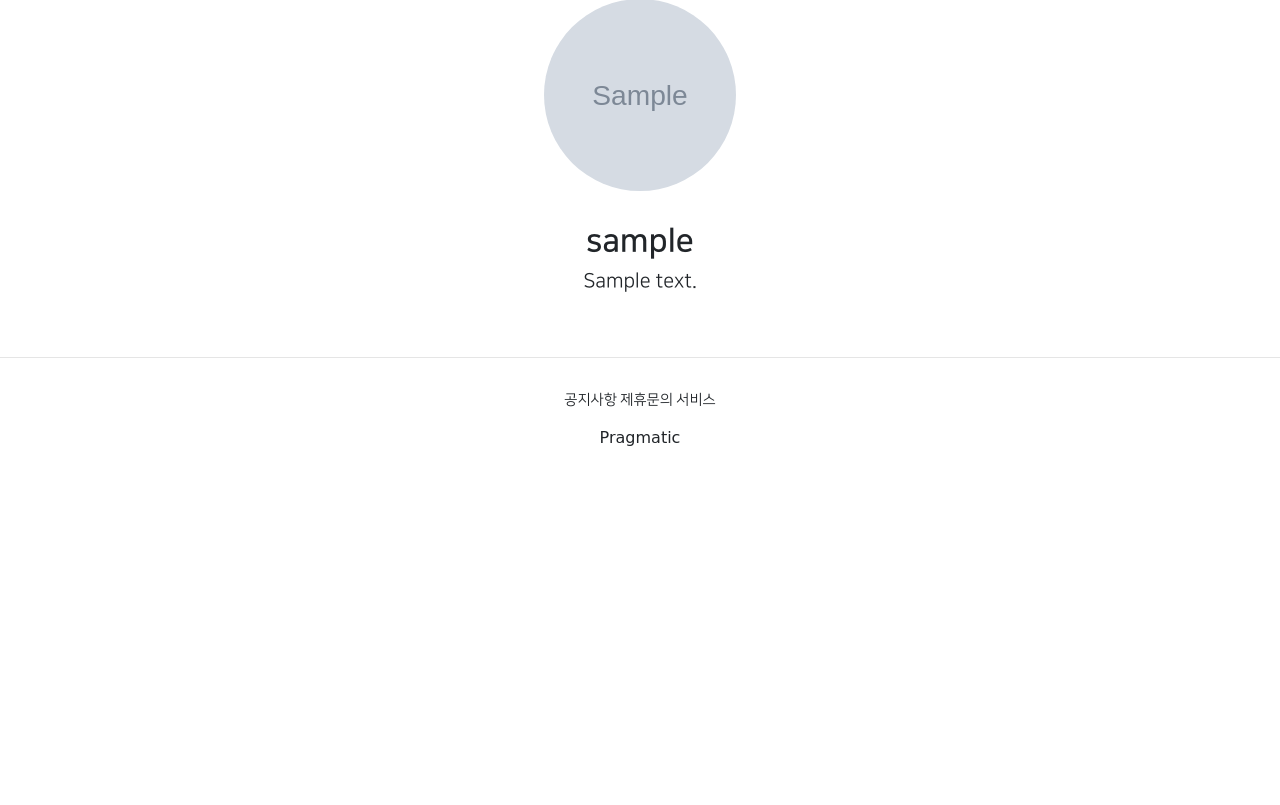
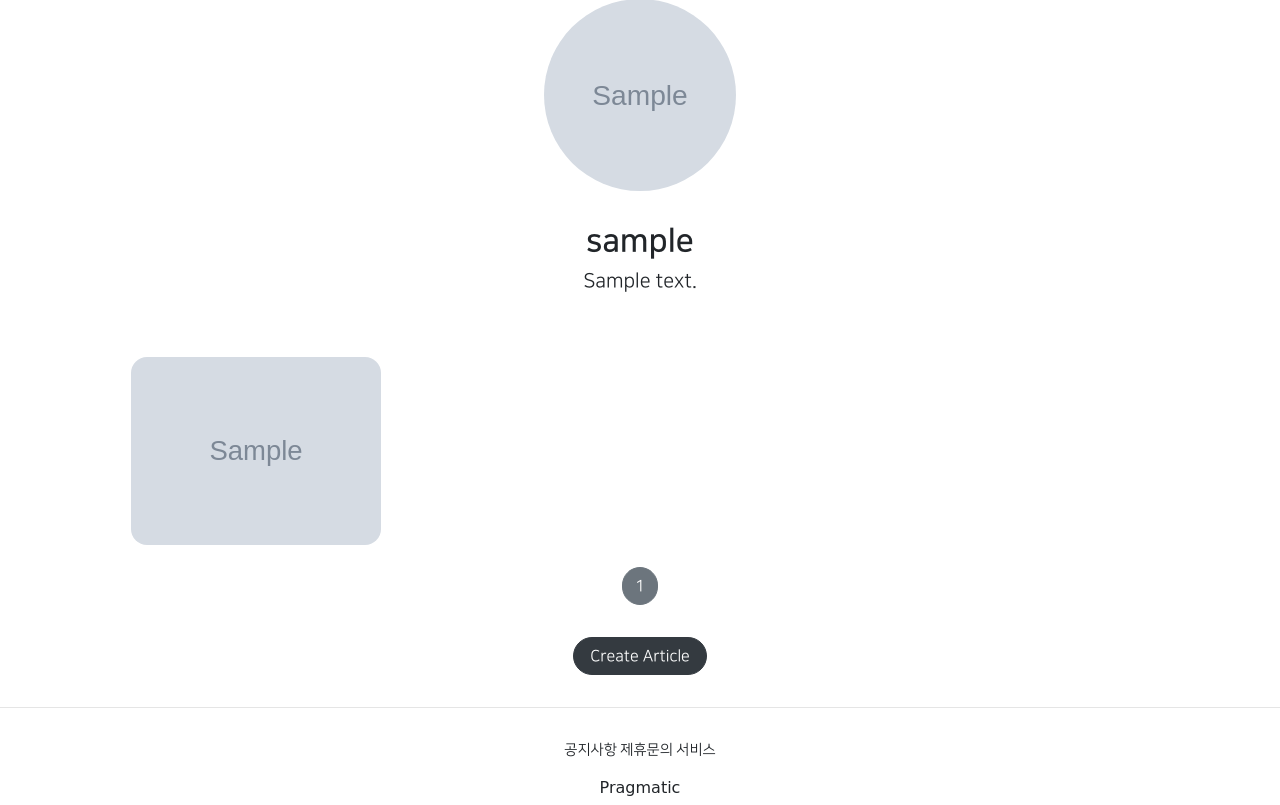
Before and after one commit to ChunDongSuk/pragmatic, a Django app: page /accounts/detail/1 in a window 1280 px wide. Shown: the part 202-1007 px from the top of the page. Before the commit the page ends 648 px from the top, so only its background shows below. Run offline with Django 3.2, Linux system fonts and the light colour scheme; tables that the repository leaves empty hold one stand-in row (values such as "Sample post"); grey boxes marked "Sample" are stand-in pictures; some libraries are stand-ins or nearby versions; some web fonts are replaced.

Commit message:
Django Course 41 commit

```diff
--- a/accountapp/templates/accountapp/detail.html
+++ b/accountapp/templates/accountapp/detail.html
@@ -10,7 +10,7 @@
                 <h2 style="font-family: 'NanumSquareB' ">
                     {{ target_user.profile.nickname }}
                     {% if target_user == user %}
-            <a href="{% url 'projectapp:update' pk=target_user.profile.pk %}">
+                        <a href="{% url 'profileapp:update' pk=target_user.profile.pk %}">
                             edit
                         </a>
                     {% endif %}
@@ -40,5 +40,8 @@
                 </a>
             {% endif %}
         </div>
+        <div>
+            {% include 'snippets/list_fragment.html' with article_list=object_list %}
+        </div>
     </div>
 {% endblock %}
--- a/accountapp/views.py
+++ b/accountapp/views.py
@@ -2,15 +2,17 @@ from django.contrib.auth.decorators import login_required
 from django.contrib.auth.forms import UserCreationForm
 from django.contrib.auth.models import User
 from django.urls import reverse, reverse_lazy
-from django.http import HttpResponseRedirect, HttpResponseForbidden
+from django.http import HttpResponseRedirect
 from django.shortcuts import render
 
 from django.utils.decorators import method_decorator
 from django.views.generic import CreateView, DetailView, UpdateView, DeleteView
+from django.views.generic.list import MultipleObjectMixin
 
 from accountapp.decorators import account_ownership_required
 from accountapp.forms import AccountUpdateForm
 from accountapp.models import HelloWorld
+from articleapp.models import Article
 
 has_ownership = [account_ownership_required, login_required]
 
@@ -39,10 +41,16 @@ class AccountCreateView(CreateView):
     template_name = 'accountapp/create.html'
 
 
-class AccountDetailView(DetailView):
+class AccountDetailView(DetailView, MultipleObjectMixin):
     model = User
     context_object_name = 'target_user'
     template_name = 'accountapp/detail.html'
+
+    paginate_by = 25
+
+    def get_context_data(self, **kwargs):
+        object_list = Article.objects.filter(writer=self.get_object())
+        return super(AccountDetailView, self).get_context_data(object_list=object_list, **kwargs)
 
 
 @method_decorator(has_ownership, 'get')
--- a/articleapp/forms.py
+++ b/articleapp/forms.py
@@ -6,4 +6,4 @@ from articleapp.models import Article
 class ArticleCreationForm(ModelForm):
     class Meta:
         model = Article
-        fields = ['title', 'image', 'content']
+        fields = ['title', 'image', 'project', 'content']
--- a/articleapp/models.py
+++ b/articleapp/models.py
@@ -1,11 +1,12 @@
 from django.contrib.auth.models import User
 from django.db import models
 
+from projectapp.models import Project
 
-# Create your models here.
 
 class Article(models.Model):
     writer = models.ForeignKey(User, on_delete=models.SET_NULL, null=True, related_name='article')
+    project = models.ForeignKey(Project, on_delete=models.SET_NULL, null=True, related_name='article')
 
     title = models.CharField(max_length=200, null=True, blank=True)
     image = models.ImageField(upload_to='article/', null=False, blank=False)
--- a/projectapp/templates/projectapp/detail.html
+++ b/projectapp/templates/projectapp/detail.html
@@ -14,5 +14,9 @@
             </h5>
         </div>
 
+        <div>
+            {% include 'snippets/list_fragment.html' with article_list=object_list %}
+        </div>
+
     </div>
 {% endblock %}
--- a/projectapp/urls.py
+++ b/projectapp/urls.py
@@ -6,6 +6,7 @@ app_name = "projectapp"
 
 urlpatterns = [
     path('list/', ProjectListView.as_view(), name='list'),
+
     path('create/', ProjectCreateView.as_view(), name='create'),
     path('detail/<int:pk>', ProjectDetailView.as_view(), name='detail'),
 ]
--- a/templates/snippets/card_project.html
+++ b/templates/snippets/card_project.html
@@ -1,5 +1,5 @@
 <div style="display: block; text-align: center;">
-    <img src="{{ article.image.url }}" alt="">
+    <img src="{{ project.image.url }}" alt="">
     <h5 class="mt-2" style="font-family: 'NanumSquareB'; ">
         {{ project.title | truncatechars:8 }}
     </h5>
--- /dev/null
+++ b/templates/snippets/list_fragment.html
@@ -0,0 +1,45 @@
+{% load static %}
+
+<style>
+    .container {
+        padding: 0;
+        margin: 0 auto;
+    }
+    .container a {
+        width: 45%;
+        max-width: 250px;
+    }
+    .container div {
+        display: flex;
+        justify-content: center;
+        align-items: center;
+        border-radius: 1rem;
+    }
+
+    .container img {
+        width: 100%;
+        border-radius: 1rem;
+    }
+</style>
+
+{% if article_list %}
+<div class="container">
+    {% for article in article_list %}
+    <a href="{% url 'articleapp:detail' pk=article.pk %}">
+        {% include 'snippets/card.html' with article=article %}
+    </a>
+    {% endfor %}
+</div>
+<script src="{% static 'js/magicgrid.js' %}"></script>
+{% else %}
+<div class="text-center">
+    <h1>No Article YET!!</h1>
+</div>
+{% endif %}
+
+{% include 'snippets/pagination.html' with page_obj=page_obj %}
+<div style="text-align:center;">
+    <a href="{% url 'articleapp:create' %}" class="btn btn-dark rounded-pill mt-3 mb-3 px-3">
+        Create Article
+    </a>
+</div>
```
Also changed, not shown: projectapp/views.py (+10 -2 lines), articleapp/migrations/0002_article_project.py (added), media/article/19592AC9-216B-4169-ADFA-43B304C96890_1_105_c.jpeg (added), media/project/63C98545-D33C-4678-8229-7096E8A7AE45_1_105_c.jpeg (added), media/project/8F893D6A-BE36-4968-BDF7-F05F1B75850E_1_105_c.jpeg (added), media/project/8F893D6A-BE36-4968-BDF7-F05F1B75850E_1_105_c_Ge5zNq1.jpeg (added), 1 other file. Lines whose indentation alone changed are shown as unchanged.
